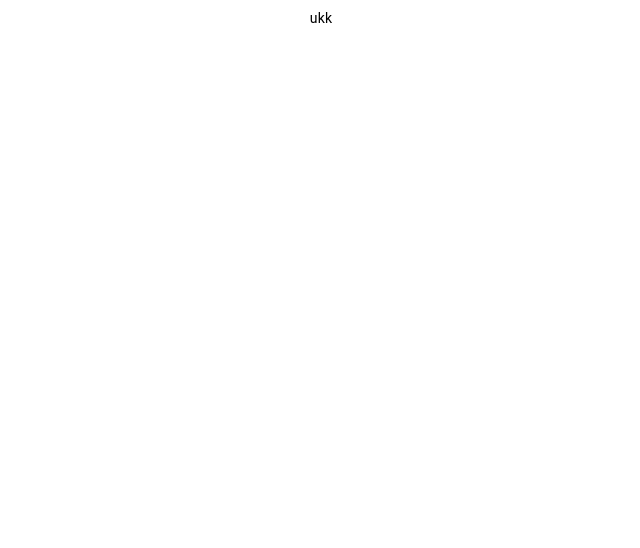
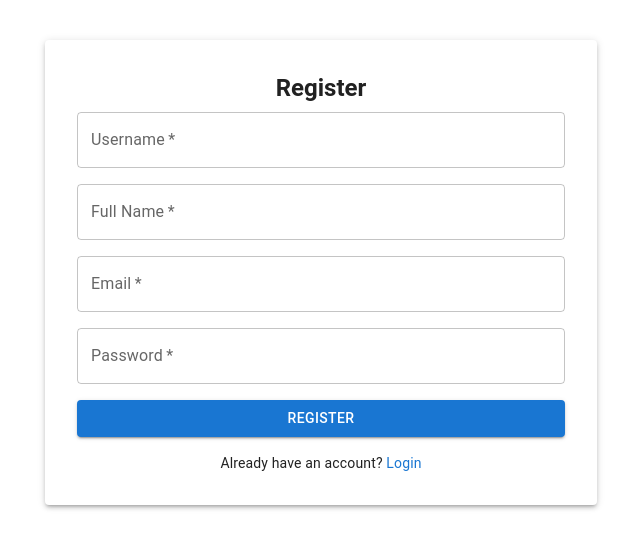
Before and after one commit to rhevagiant/UKK2025_XIIPPLG2_7905, a React (Vite) app: page /register in a window 1280 px wide. Shown: the top 548 px of the page, without its empty margins (319-959 px from the left). Built offline with nearby package versions, Linux system fonts and the light colour scheme.

Commit message:
login,register

```diff
--- a/package.json
+++ b/package.json
@@ -21,7 +21,8 @@
     "react-dom": "^19.0.0",
     "react-dropzone": "^14.3.5",
     "react-router-dom": "^7.1.5",
-    "recharts": "^2.15.1"
+    "recharts": "^2.15.1",
+    "sweetalert2": "^11.17.2"
   },
   "devDependencies": {
     "@eslint/js": "^9.19.0",
--- a/src/App.jsx
+++ b/src/App.jsx
@@ -1,4 +1,7 @@
-import { Typography } from "@mui/material";
+import {  BrowserRouter as Router, Routes, Route } from "react-router-dom";
+import Login from "./component/screen/auth/login";
+import Register from "./component/screen/auth/register";
+
 
 
 export default function App() {
@@ -6,7 +9,13 @@ export default function App() {
 
   return (
     <>
-      <Typography variant="body2" sx={{textAlign: "center"}}>ukk</Typography>
+
+        <Router>
+          <Routes>
+            <Route path="/" element={<Login/>}/>
+            <Route path="/register" element={<Register/>}/>
+          </Routes>
+        </Router>
     </>
   )
 }
--- /dev/null
+++ b/src/component/screen/auth/login.jsx
@@ -0,0 +1,58 @@
+import { useState } from "react";
+import { TextField, Button, Container, Typography, Box } from "@mui/material";
+import { useNavigate } from "react-router-dom";
+import { login } from "../../../store/endpoint/auth/authAPI";
+
+const Login = () => {
+  const [email, setEmail] = useState("");
+  const [password, setPassword] = useState("");
+  const navigate = useNavigate();
+
+  const handleLogin = async () => {
+    try {
+      const response = await login({ email, password });
+      if (response) {
+        sessionStorage.setItem("isLoggedIn", "true");
+        navigate("/dashboard");
+      }
+    } catch (error) {
+      console.error("Login failed:", error);
+    }
+  };
+
+  return (
+    <Container maxWidth="sm">
+      <Box textAlign="center" mt={5}>
+        <Typography variant="h4" gutterBottom>Login</Typography>
+        <TextField
+          label="Email"
+          variant="outlined"
+          fullWidth
+          margin="normal"
+          value={email}
+          onChange={(e) => setEmail(e.target.value)}
+        />
+        <TextField
+          label="Password"
+          variant="outlined"
+          type="password"
+          fullWidth
+          margin="normal"
+          value={password}
+          onChange={(e) => setPassword(e.target.value)}
+        />
+        <Button variant="contained" color="primary" fullWidth onClick={handleLogin}>
+          Login
+        </Button>
+        <p className="text-sm text-center mt-2">
+          Don`t have an account?{" "}
+          <a href="/register" className="text-blue-500">
+            Register
+          </a>
+        </p>
+      </Box>
+    </Container>
+  );
+};
+
+export default Login;
--- /dev/null
+++ b/src/component/screen/auth/register.jsx
@@ -0,0 +1,129 @@
+import { useState } from "react";
+import { useNavigate } from "react-router-dom";
+import { register } from "../../../store/endpoint/auth/authAPI";
+import {
+  Container,
+  TextField,
+  Button,
+  Typography,
+  Box,
+  Paper,
+  Link,
+} from "@mui/material";
+
+const Register = () => {
+  const [formData, setFormData] = useState({
+    username: "",
+    name: "",
+    email: "",
+    password: "",
+  });
+  const [error, setError] = useState(null);
+  const [passwordError, setPasswordError] = useState("");
+  const navigate = useNavigate();
+
+  const handleChange = (e) => {
+    setFormData({ ...formData, [e.target.name]: e.target.value });
+    if (e.target.name === "password") {
+        validatePassword(e.target.value);
+      }
+  };
+
+  const validatePassword = (password) => {
+    const minLength = password.length >= 8;
+    const hasUppercase = /[A-Z]/.test(password);
+    const hasNumber = /[0-9]/.test(password);
+
+    if (!minLength) {
+      setPasswordError("Password must be at least 8 characters long.");
+    } else if (!hasUppercase) {
+      setPasswordError("Password must contain at least one uppercase letter.");
+    } else if (!hasNumber) {
+      setPasswordError("Password must contain at least one number.");
+    } else {
+      setPasswordError("");
+    }
+  };
+
+  const handleSubmit = async (e) => {
+    e.preventDefault();
+    setError(null);
+    if(passwordError) return;
+    try {
+      await register(formData);
+      alert("Registration successful!");
+      navigate("/");
+    } catch (errMessage) {
+      setError(errMessage);
+    }
+  };
+
+  return (
+    <Container maxWidth="sm">
+      <Paper elevation={3} sx={{ p: 4, mt: 5, textAlign: "center" }}>
+        <Typography variant="h5" fontWeight="bold" gutterBottom>
+          Register
+        </Typography>
+
+        {error && (
+          <Typography color="error" sx={{ mb: 2 }}>
+            {error}
+          </Typography>
+        )}
+
+        <form onSubmit={handleSubmit}>
+          <Box display="flex" flexDirection="column" gap={2}>
+            <TextField
+              label="Username"
+              name="username"
+              value={formData.username}
+              onChange={handleChange}
+              required
+              fullWidth
+            />
+            <TextField
+              label="Full Name"
+              name="name"
+              value={formData.name}
+              onChange={handleChange}
+              required
+              fullWidth
+            />
+            <TextField
+              label="Email"
+              name="email"
+              type="email"
+              value={formData.email}
+              onChange={handleChange}
+              required
+              fullWidth
+            />
+            <TextField
+              label="Password"
+              name="password"
+              type="password"
+              value={formData.password}
+              onChange={handleChange}
+              required
+              error={!!passwordError}
+              helperText={passwordError}
+              fullWidth
+            />
+            <Button type="submit" variant="contained" color="primary" disabled={!!passwordError} fullWidth>
+              Register
+            </Button>
+          </Box>
+        </form>
+
+        <Typography variant="body2" sx={{ mt: 2 }}>
+          Already have an account?{" "}
+          <Link href="/login" underline="hover">
+            Login
+          </Link>
+        </Typography>
+      </Paper>
+    </Container>
+  );
+};
+
+export default Register;
--- /dev/null
+++ b/src/store/API/httpclient.js
@@ -0,0 +1,22 @@
+import axios from 'axios';
+
+const userId = localStorage.getItem('userId');
+const api = axios.create({
+  baseURL: 'http://localhost:3000',
+  headers: {
+    'Content-Type': 'application/json',
+    'User-Id': userId
+  },
+});
+
+api.interceptors.request.use((config) => {
+    const userId = localStorage.getItem('userId');
+    if (userId) {
+      config.headers['User-Id'] = userId;
+    }
+    return config;
+  }, (error) => {
+    return Promise.reject(error);
+  });
+
+export default api;
--- /dev/null
+++ b/src/store/endpoint/auth/authAPI.js
@@ -0,0 +1,23 @@
+import api from '../../API/httpclient';
+
+
+export const register = async (credentials) => {
+  const response = await api.post('/user/register', credentials);
+  return response.data;
+};
+
+export const login = async (credentials) => {
+    try {
+      const response = await api.post('/user/login', credentials);
+      const { userId } = response.data;
+
+      if (userId) {
+        localStorage.setItem('userId', userId);
+      }
+
+      return response.data;
+    } catch (error) {
+      console.error('Login error:', error);
+      throw error;
+    }
+  };
```
Also changed, not shown: 1 other file (tests, documents, lock files or other folders).
